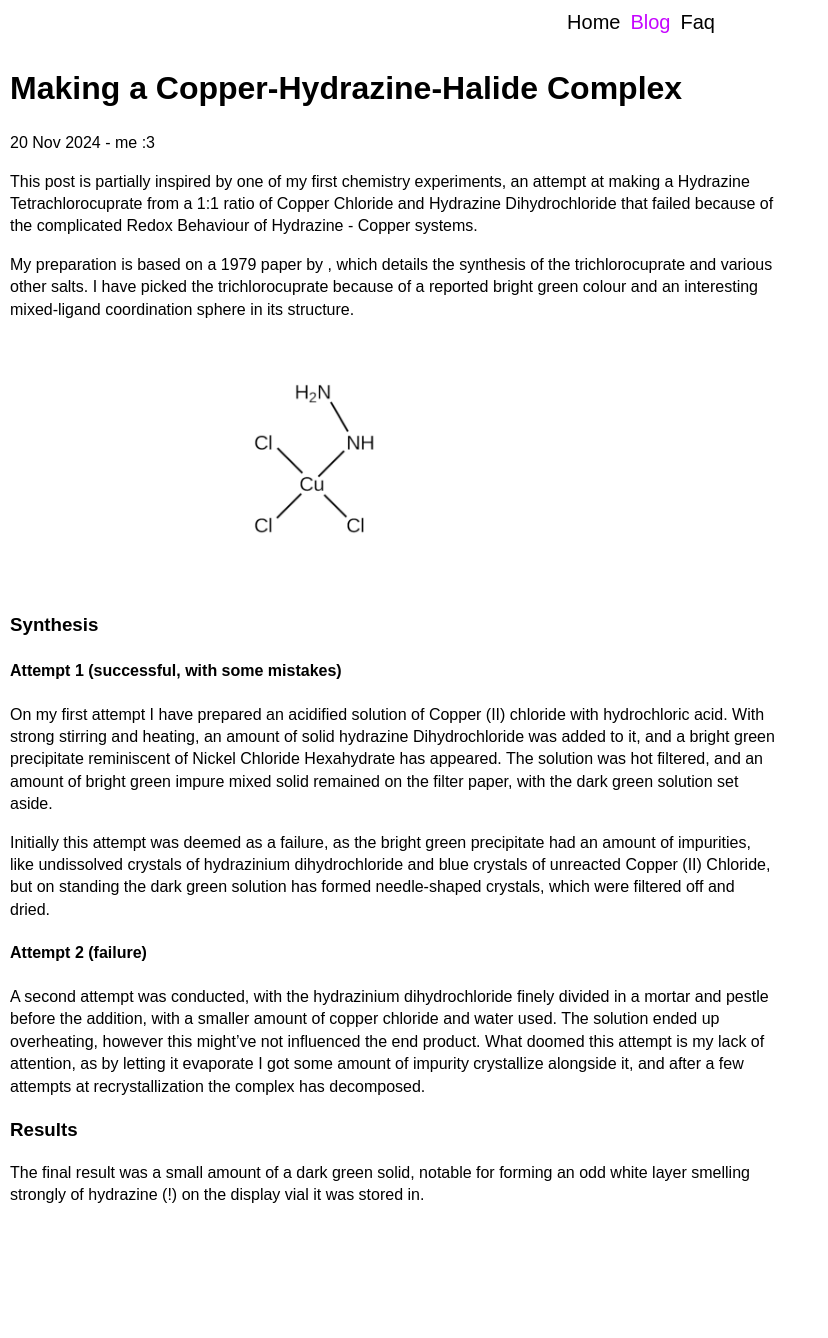
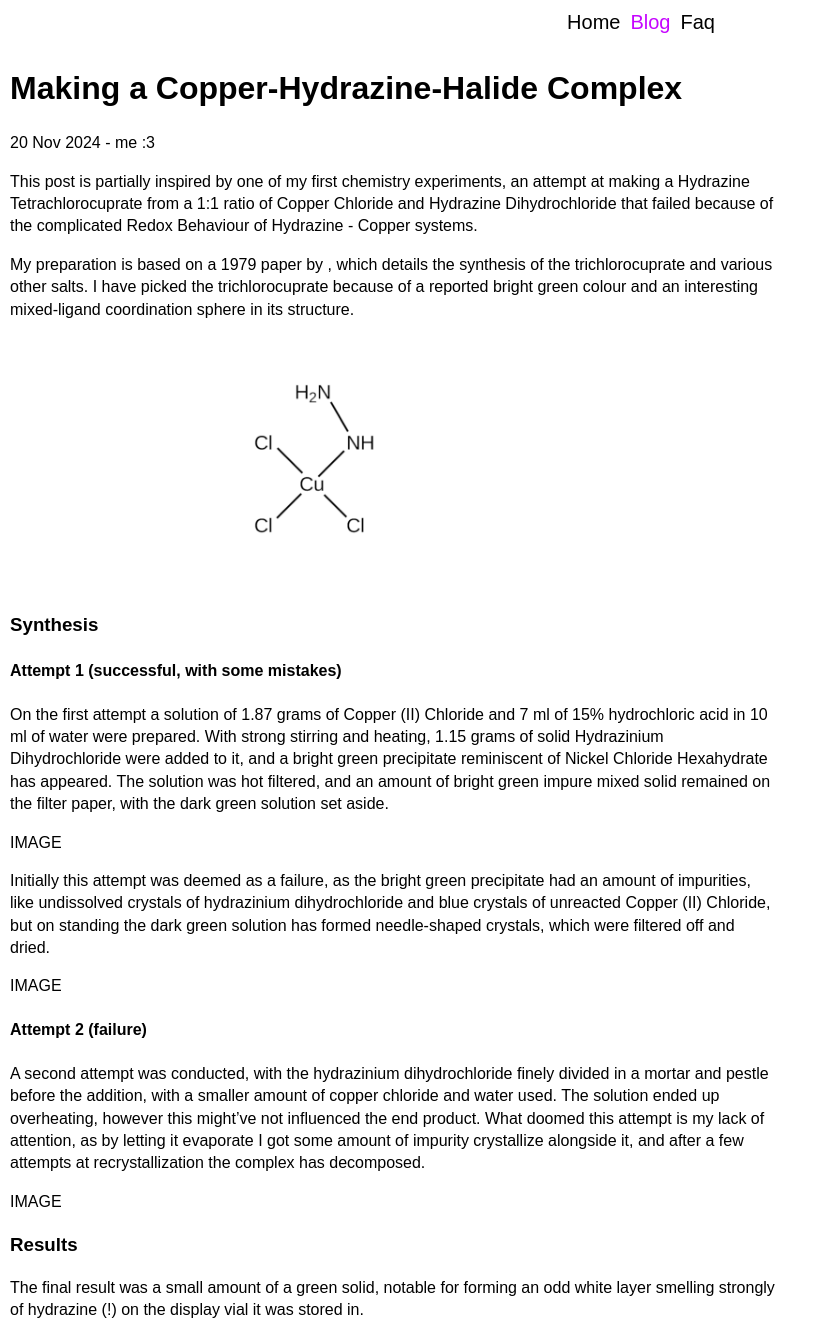
Before and after one commit to isopropyletherperoxide/isopropyletherperoxide.github.io, a Jekyll site: the page built from _posts/2024-11-20-hydrazinium_trichlorocuprate.md, in a window 1280 px wide. Shown: the whole page, without its empty margins (0-828 px from the left). Built offline with Jekyll 4.4.1, drawn with Linux system fonts in a browser that asks for light colours; before the commit the page ends 1222 px from its top, so only the background shows below that.

Commit message:
images and blogpost update

```diff
--- a/_posts/2024-11-20-hydrazinium_trichlorocuprate.md
+++ b/_posts/2024-11-20-hydrazinium_trichlorocuprate.md
@@ -16,11 +16,18 @@ My preparation is based on a 1979 paper by , which details the synthesis of the
 
 ### Synthesis
 #### Attempt 1 (successful, with some mistakes)
-On my first attempt I have prepared an acidified solution of Copper (II) chloride with hydrochloric acid. With strong stirring and heating, an amount of solid hydrazine Dihydrochloride was added to it, and a bright green precipitate reminiscent of Nickel Chloride Hexahydrate has appeared. The solution was hot filtered, and an amount of bright green impure mixed solid remained on the filter paper, with the dark green solution set aside.
+On the first attempt a solution of 1.87 grams of Copper (II) Chloride and 7 ml of 15% hydrochloric acid in 10 ml of water were prepared. With strong stirring and heating, 1.15 grams of solid Hydrazinium Dihydrochloride were added to it, and a bright green precipitate reminiscent of Nickel Chloride Hexahydrate has appeared. The solution was hot filtered, and an amount of bright green impure mixed solid remained on the filter paper, with the dark green solution set aside.
+
+IMAGE
 
 Initially this attempt was deemed as a failure, as the bright green precipitate had an amount of impurities, like undissolved crystals of hydrazinium dihydrochloride and blue crystals of unreacted Copper (II) Chloride, but on standing the dark green solution has formed needle-shaped crystals, which were filtered off and dried.
+
+IMAGE
+
 #### Attempt 2 (failure)
 A second attempt was conducted, with the hydrazinium dihydrochloride finely divided in a mortar and pestle before the addition, with a smaller amount of copper chloride and water used. The solution ended up overheating, however this might've not influenced the end product. What doomed this attempt is my lack of attention, as by letting it evaporate I got some amount of impurity crystallize alongside it, and after a few attempts at recrystallization the complex has decomposed.
 
+IMAGE
+
 ### Results
-The final result was a small amount of a dark green solid, notable for forming an odd white layer smelling strongly of hydrazine (!) on the display vial it was stored in.
+The final result was a small amount of a green solid, notable for forming an odd white layer smelling strongly of hydrazine (!) on the display vial it was stored in.
```
Also changed, not shown: assets/images/copper_impure.jpg (added), assets/images/n2h4_cucl3_needles.jpg (added), assets/images/n2h4_cucl3_recryst.jpg (added).
